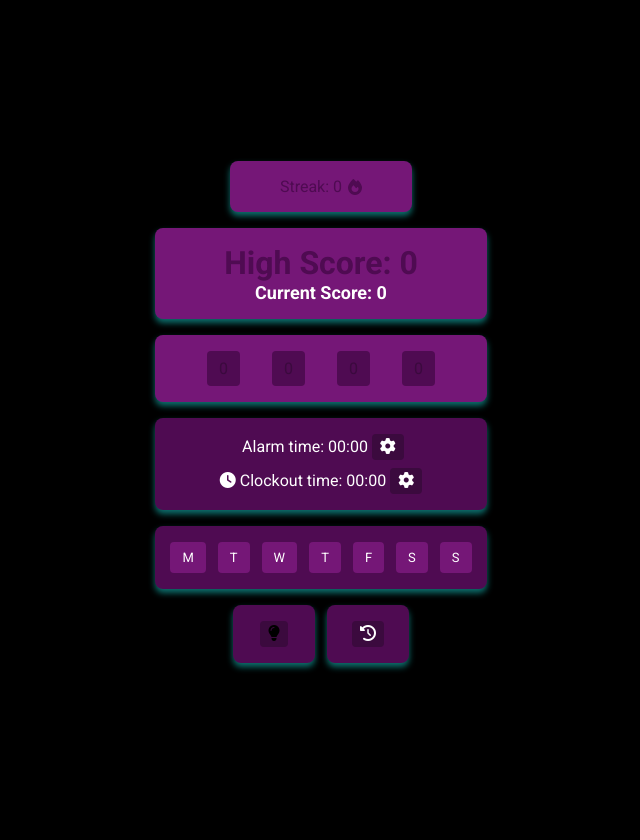
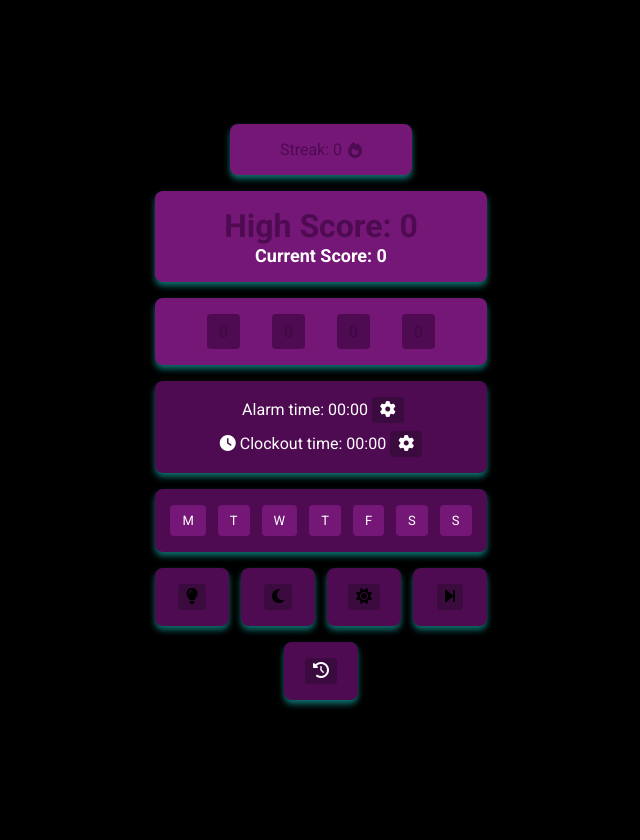
Before and after one commit to Jayl-code/sleepBotWebServer, a Flask app: page / in a window 1280 px wide. Shown: the whole page, without its empty margins (319-959 px from the left). Run offline with Flask 3, Linux system fonts and the light colour scheme; data that the repository does not hold is empty; some libraries are stand-ins or nearby versions.

Commit message:
Added buttons to start or stop sunrise/sunset

```diff
--- a/main.py
+++ b/main.py
@@ -17,6 +17,7 @@ from modules.get_update import get_current_streak, get_current_habits, get_curre
 from modules.update_config import save_alarm_time, save_clockout_time, save_alarm_days, toggle_light_control
 from modules.get_from_db import get_all_history, get_current_highscore
 from modules.update_db import delete_row, update_today
+from modules.light_toggles import start_sunset_toggle, start_sunrise_toggle, fast_finish_toggle
 
 from db_setup import setup_database
 from config_setup import setup_config
@@ -131,7 +132,7 @@ def set_clockout():
 
 
 # -------------------------
-#       TOGGLE LIGHT CONTROL
+#       LIGHT CONTROL
 # -------------------------
 @app.route('/toggle_light_mode', methods=['GET'])
 def toggle_light_mode():
@@ -141,6 +142,33 @@ def toggle_light_mode():
     except Exception as e:
         log.error(f"Failed to toggle light control: {e}")
 
+    return redirect(url_for('home'))
+
+@app.route('/start_sunset', methods=['GET'])
+def start_sunset():
+    try:
+        start_sunset_toggle()
+        log.info("Manually started sunset")
+    except Exception as e:
+        log.error(f"Failed to start sunset manually: {e}")
+    return redirect(url_for('home'))
+
+@app.route('/start_sunrise', methods=['GET'])
+def start_sunrise():
+    try:
+        start_sunrise_toggle()
+        log.info("Manually started sunrise")
+    except Exception as e:
+        log.error(f"Failed to start sunrise manually: {e}")
+    return redirect(url_for('home'))
+
+@app.route('/fast_finish', methods=['GET'])
+def fast_finish():
+    try:
+        fast_finish_toggle()
+        log.info("Manually triggered fast finish")
+    except Exception as e:
+        log.error(f"Failed to trigger fast finish manually: {e}")
     return redirect(url_for('home'))
 
 
--- /dev/null
+++ b/modules/light_toggles.py
@@ -0,0 +1,60 @@
+import threading
+from threading import Event
+import logging
+
+log = logging.getLogger(__name__)
+
+try:
+    from light_control.sunrise import run_sunrise
+    from light_control.sunset import run_sunset
+    from light_control.sunrise_control import sunrise_cancel_event
+    from light_control.sunset_control import sunset_cancel_event
+except ImportError:
+    run_sunrise = None
+    run_sunset = None
+    sunrise_cancel_event = Event()
+    sunset_cancel_event = Event()
+    log.debug("Light control not installed or incorrectly set up.")
+
+
+LIGHT_CONTROL_AVAILABLE = (run_sunrise is not None and run_sunset is not None)
+
+def start_sunset_toggle():
+    if not LIGHT_CONTROL_AVAILABLE:
+        log.warning("Attempted to start sunset, but light control is not available.")
+        return
+
+    try:
+        threading.Thread(
+            target=run_sunset,
+            daemon=True
+        ).start()
+        log.info("Sunset started successfully.")
+    except Exception as e:
+        log.error(f"Error starting sunset: {e}")
+
+def start_sunrise_toggle():
+    if not LIGHT_CONTROL_AVAILABLE:
+        log.warning("Attempted to start sunrise, but light control is not available.")
+        return
+
+    try:
+        threading.Thread(
+            target=run_sunrise,
+            daemon=True
+        ).start()
+        log.info("Sunrise started successfully.")
+    except Exception as e:
+        log.error(f"Error starting sunrise: {e}")
+
+def fast_finish_toggle():
+    if not LIGHT_CONTROL_AVAILABLE:
+        log.warning("Attempted to start fast finish, but light control is not available.")
+        return
+
+    try:
+        sunrise_cancel_event.set()
+        sunset_cancel_event.set()
+        log.info("Fast finish triggered: sunrise and sunset cancelled.")
+    except Exception as e:
+        log.error(f"Error triggering fast finish: {e}")
--- a/static/style.css
+++ b/static/style.css
@@ -19,7 +19,10 @@ body {
 .scores,
 .habits,
 .history_button,
-.light_status {
+.light_status,
+.start_sunset,
+.start_sunrise,
+.fast_finish {
     display: flex;
     flex-direction: column;
     align-items: center;
@@ -39,7 +42,10 @@ body {
 .times,
 .day_container,
 .history_button,
-.light_status {
+.light_status,
+.start_sunset,
+.start_sunrise,
+.fast_finish {
     background-color: #4f0b52;
 }
 
@@ -62,8 +68,11 @@ body {
 }
 
 .history_button,
-.light_status {
-    width: 50px;
+.light_status,
+.start_sunset,
+.start_sunrise,
+.fast_finish {
+    width: 42px;
 }
 
 /* --- Layout rows --- */
--- a/templates/history.html
+++ b/templates/history.html
@@ -38,6 +38,8 @@
     <button type="submit">Return</button>
 </form>
 
+<br>
+
 <table border="1" cellpadding="8" cellspacing="0">
     {% if rows and rows|length > 0 %}
         <tr>
--- a/templates/index.html
+++ b/templates/index.html
@@ -101,7 +101,33 @@
       </form>
     </div>
 
-    <div class="history_button">
+    <div class="start_sunset">
+      <form id="start_sunset_button" method="get" action="/start_sunset">
+        <button class="{{ 'on' if light_mode else 'off' }}" type="submit">
+          <i class="fa-solid fa-moon"></i>
+        </button>
+      </form>
+    </div>
+
+    <div class="start_sunrise">
+      <form id="start_sunrise_button" method="get" action="/start_sunrise">
+        <button class="{{ 'on' if light_mode else 'off' }}" type="submit">
+          <i class="fa-solid fa-sun"></i>
+        </button>
+      </form>
+    </div>
+
+    <div class="fast_finish">
+      <form id="fast_finish_button" method="get" action="/fast_finish">
+        <button class="{{ 'on' if light_mode else 'off' }}" type="submit">
+          <i class="fa-solid fa-forward-step"></i>
+        </button>
+      </form>
+    </div>
+
+   </div>
+
+   <div class="history_button">
       <form id="history_form" method="get" action="/history">
         <button type="submit">
           <i class="fa fa-history"></i>
@@ -109,8 +135,6 @@
       </form>
     </div>
 
-   </div>
-
 
   <script src="{{ url_for('static', filename='script.js') }}"></script>
 </body>
```
